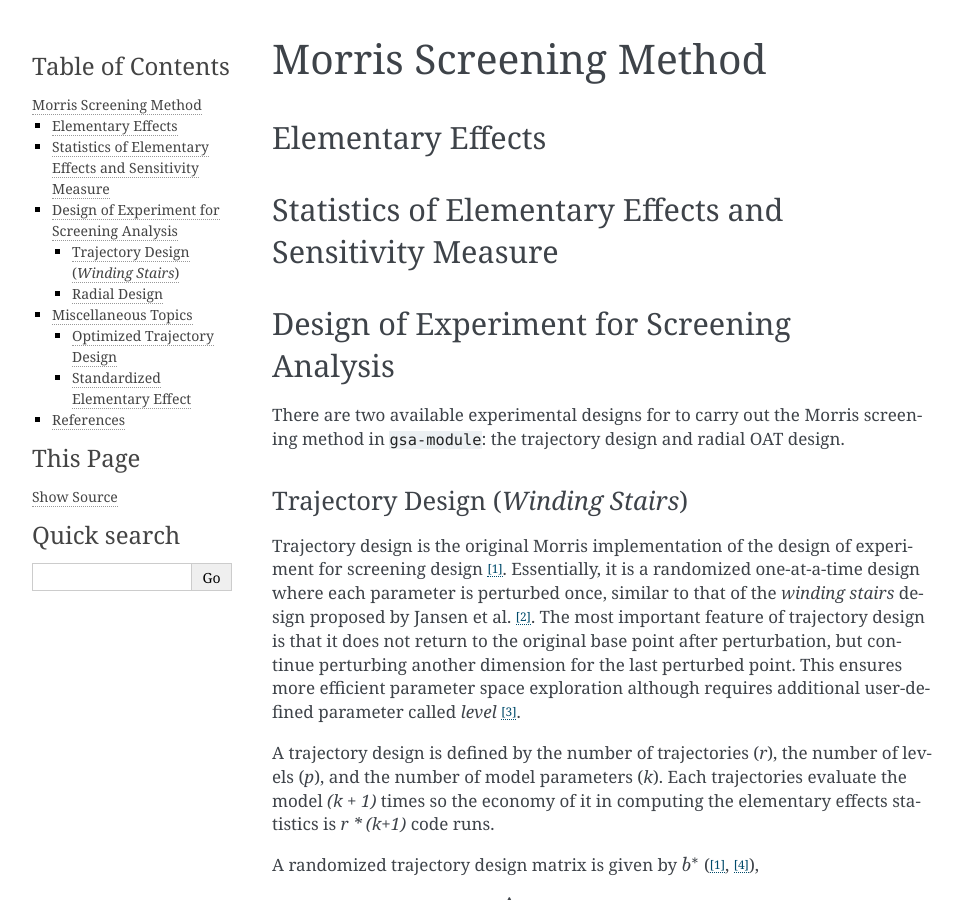
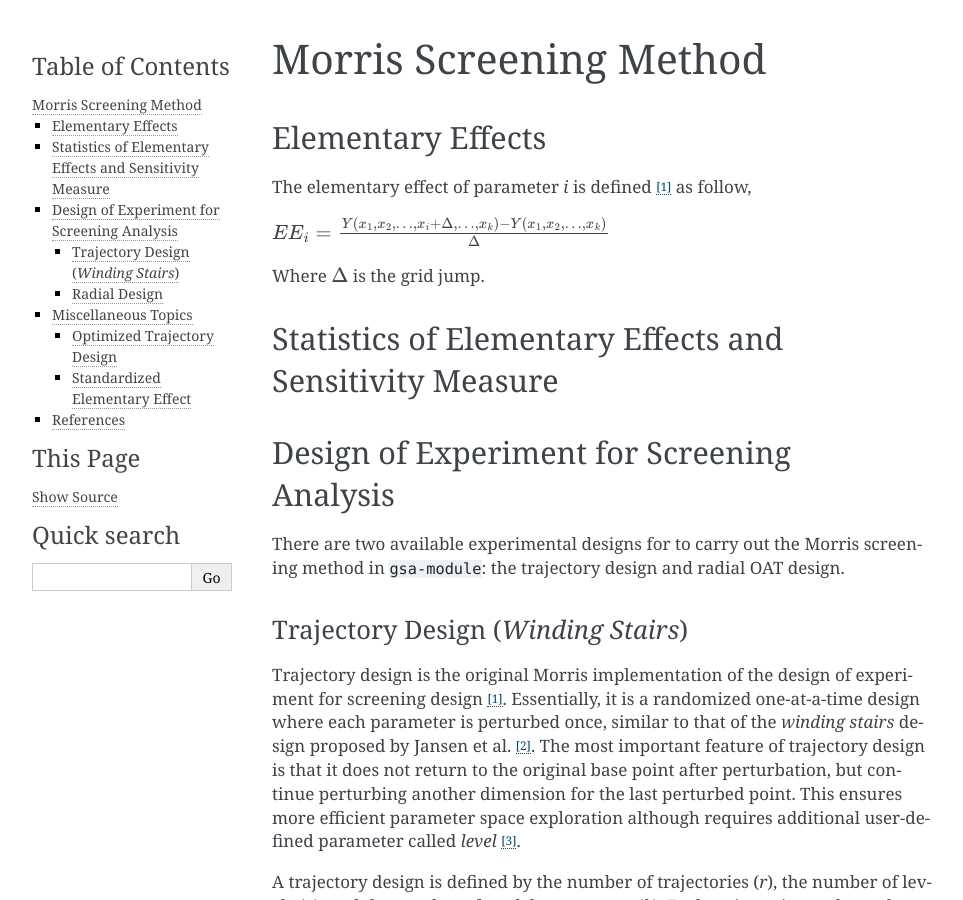
Before and after one commit to damar-wicaksono/gsa-module, a Sphinx documentation site: the page built from docs/source/implementation/morris_screening_method.rst, in a window 1280 px wide and 900 px high. Shown: the whole window, without its empty margins (148-1111 px from the left). Built offline with Sphinx 7.4.7, drawn with Linux system fonts in a browser that asks for light colours.

Commit message:
Update some documentation related to Morris screening method

```diff
--- a/docs/source/implementation/morris_screening_method.rst
+++ b/docs/source/implementation/morris_screening_method.rst
@@ -7,6 +7,12 @@ Morris Screening Method
 Elementary Effects
 ------------------
 
+The elementary effect of parameter `i` is defined [1]_ as follow,
+
+:math:`EE_i = \frac{Y(x_1, x_2, \ldots, x_i + \Delta, \ldots, x_k)
+- Y(x_1, x_2, \ldots, x_k)}{\Delta}`
+
+Where :math:`\Delta` is the grid jump.
 
 Statistics of Elementary Effects and Sensitivity Measure
 --------------------------------------------------------
--- a/docs/source/modules/morris.rst
+++ b/docs/source/modules/morris.rst
@@ -7,7 +7,6 @@
     :members:
     :undoc-members:
 
-
 .. automodule:: gsa_module.morris.cmdln_args
     :members:
     :undoc-members:
```
Also changed, not shown: other parts of docs/source/modules/morris.rst (+4 -0 lines), 1 other file.
